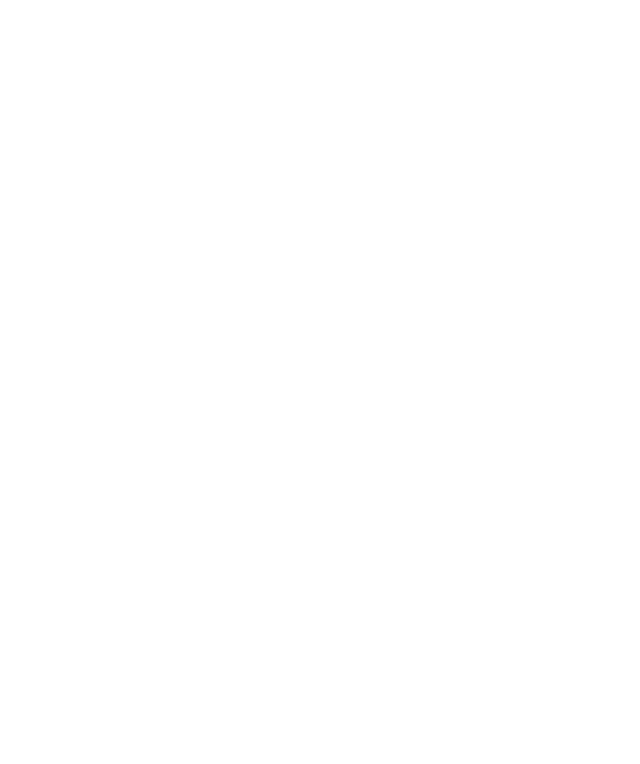
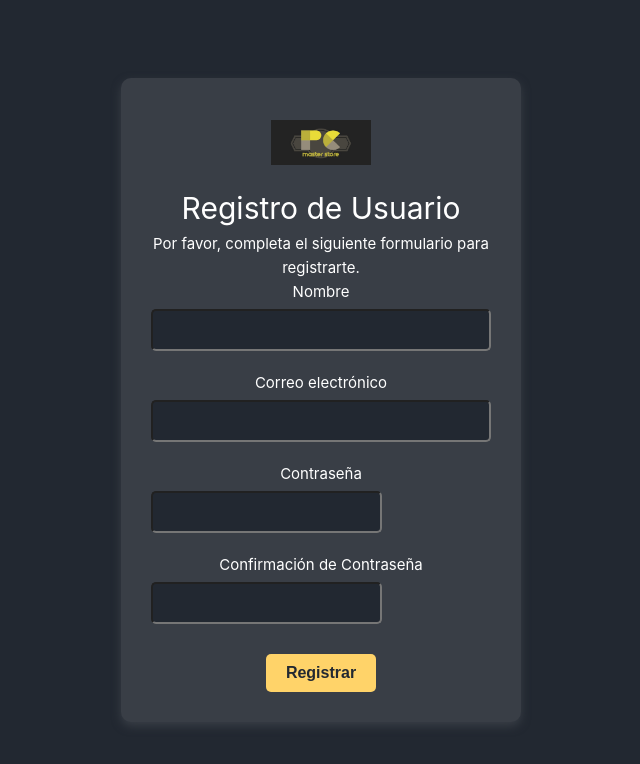
Before and after one commit to sjulian25/pc-master-store, a Vue app in the folder frontend/: page /register in a window 1280 px wide. Before the commit this address had no page. Shown: the top 764 px of the page, without its empty margins (319-959 px from the left). Built offline with nearby package versions, Linux system fonts and the light colour scheme; the HTML template or start-up script is replaced by a standard one.

Commit message:
Register style finished

```diff
--- /dev/null
+++ b/frontend/src/assets/css/authl/Register.css
@@ -0,0 +1,88 @@
+/* color palette from */
+:root {
+    --ch-c-black: #222831;
+    --ch-c-gray-dark: #393E46;
+    --ch-c-yellow: #FFD369;
+    --ch-c-white: #EEEEEE;
+  }
+/* Fondo negro y centrado */
+.registro-wrapper {
+    display: flex;
+    align-items: center;
+    justify-content: center;
+    min-height: 100vh;
+    background-color: var(--ch-c-black);
+  }
+
+  /* Formulario */
+  .registro-form {
+    background: var(--ch-c-gray-dark);
+    padding: 30px;
+    border-radius: 10px;
+    box-shadow: 0 4px 10px var(--ch-c-gray-dark);
+    width: 100%;
+    max-width: 400px;
+    display: flex;
+    flex-direction: column;
+    align-items: center;
+  }
+
+  /* Logo centrado */
+  .logo img {
+    width: 150px;
+    margin-bottom: 20px;
+    display: block;
+    margin-left: auto;
+    margin-right: auto;
+  }
+
+  /* Inputs */
+  .form-group {
+    display: flex;
+    flex-direction: column;
+    width: 100%;
+    margin-bottom: 20px;
+  }
+
+  input {
+    padding: 10px;
+    margin-top: 5px;
+    font-size: 16px;
+    background-color: var(--ch-c-black);
+    border-radius: 5px;
+    color: white;
+  }
+
+  /* Texto */
+  h1, p, label {
+    color: white;
+    text-align: center;
+  }
+
+  /* Botón */
+  #btn-registrar {
+    padding: 10px 20px;
+    background-color: var(--ch-c-yellow);
+    color: var(--ch-c-black);
+    font-weight: bold;
+    border: none;
+    font-size: 16px;
+    cursor: pointer;
+    border-radius: 5px;
+    margin-top: 10px;
+  }
+
+  .btn-registrar:hover {
+    background-color: #369f76;
+  }
+  .show-password-btn{
+    padding: 10px 20px;
+    background-color: var(--ch-c-yellow);
+    color: var(--ch-c-black);
+    font-weight: bold;
+    border: none;
+    font-size: 16px;
+    cursor: pointer;
+    border-radius: 5px;
+    margin: 10px;
+  }
--- a/frontend/src/components/auth/RegisterForm.vue
+++ b/frontend/src/components/auth/RegisterForm.vue
@@ -0,0 +1,152 @@
+<template>
+<div class="registro-wrapper">
+  <form @submit.prevent="handleSubmit" class="registro-form">
+    <div id="logo">
+        <img src="../../assets/img/logo.jpeg" alt="Logo">
+    </div>
+    <h1>Registro de Usuario</h1>
+    <p>Por favor, completa el siguiente formulario para registrarte.</p>
+    <div class="form-group">
+      <label for="name">Nombre</label>
+      <input id="name" v-model="form.username" type="text" required />
+    </div>
+
+    <div class="form-group">
+      <label for="email">Correo electrónico</label>
+      <input id="email" v-model="form.email" type="email" required />
+    </div>
+
+    <div class="form-group">
+        <label for="password">Contraseña</label>
+        <div class="password-input-group">
+          <input
+            id="password"
+            v-model="form.user_password"
+            :type="showPassword ? 'text' : 'password'"
+            required
+            @input="validatePasswords"
+          />
+          <button
+            type="button"
+            class="show-password-btn"
+            @click="toggleShowPassword"
+            v-if="passwordError"
+          >
+            {{ showPassword ? 'Ocultar' : 'Mostrar' }}
+          </button>
+        </div>
+        <div v-if="passwordError" class="error-message">
+          {{ passwordError }}
+        </div>
+      </div>
+      <div class="form-group">
+        <label for="password-confirm">Confirmación de Contraseña</label>
+        <div class="password-input-group">
+          <input
+            id="password-confirm"
+            v-model="form.user_password2"
+            :type="showPassword ? 'text' : 'password'"
+            required
+            @input="validatePasswords"
+          />
+          <button
+            type="button"
+            class="show-password-btn"
+            @click="toggleShowPassword"
+            v-if="passwordError"
+          >
+            {{ showPassword ? 'Ocultar' : 'Mostrar' }}
+          </button>
+        </div>
+        <div v-if="passwordError" class="error-message">
+          {{ passwordError }}
+        </div>
+      </div>
+
+    <button id="btn-registrar" type="submit" :disabled="isLoading">Registrar</button>
+
+    <!-- Mensajes -->
+    <p v-if="successMessage" class="success">{{ successMessage }}</p>
+    <p v-if="errorMessage" class="error">{{ errorMessage }}</p>
+  </form>
+</div>
+</template>
+
+<script setup>
+import { ref, computed } from 'vue'
+import { registerUser } from '@/services/authService'
+
+const form = ref({
+  username: '',
+  user_password: '',
+  user_password2: '', // Agregado para la confirmación
+  email: '',
+})
+
+const passwordError = ref('')
+const isLoading = ref(false)
+const successMessage = ref('')
+const errorMessage = ref('')
+const showPassword = ref(false)
+const toggleShowPassword = () => {
+  showPassword.value = !showPassword.value
+}
+
+const validatePasswords = () => {
+  if (form.value.user_password === '') {
+    passwordError.value = 'La contraseña es requerida'
+    return
+  }
+
+  if (form.value.user_password.length < 8) {
+    passwordError.value = 'La contraseña debe tener al menos 8 caracteres'
+    return
+  }
+
+  if (form.value.user_password2 === '') {
+    passwordError.value = 'La confirmación es requerida'
+    return
+  }
+
+  if (form.value.user_password !== form.value.user_password2) {
+    passwordError.value = 'Las contraseñas no coinciden'
+    return
+  }
+
+  passwordError.value = ''
+}
+
+const arePasswordsValid = computed(() => {
+  return form.value.user_password === form.value.user_password2 &&
+         form.value.user_password.length >= 8 &&
+         passwordError.value === ''
+})
+
+const handleSubmit = async () => {
+  if (!arePasswordsValid.value) {
+    passwordError.value = 'Por favor, revise las contraseñas'
+    return
+  }
+
+  try {
+    isLoading.value = true
+    const response = await registerUser(form.value)
+    successMessage.value = 'Registro exitoso'
+    errorMessage.value = ''
+    form.value = {
+      username: '',
+      user_password: '',
+      user_password2: '',
+      email: ''
+    }
+    setTimeout(() => (successMessage.value = ''), 3000)
+  } catch (error) {
+    successMessage.value = ''
+    errorMessage.value = error.response?.data?.message || 'Error al registrar usuario'
+  } finally {
+    isLoading.value = false
+  }
+}
+</script>
+
+<style src="../../assets/css/authl/Register.css"></style>
--- a/frontend/src/components/header/Login.vue
+++ b/frontend/src/components/header/Login.vue
@@ -53,7 +53,10 @@
                     d="M2.598 9h-1.055c1.482-4.638 5.83-8 10.957-8 6.347 0 11.5 5.153 11.5 11.5s-5.153 11.5-11.5 11.5c-5.127 0-9.475-3.362-10.957-8h1.055c1.443 4.076 5.334 7 9.902 7 5.795 0 10.5-4.705 10.5-10.5s-4.705-10.5-10.5-10.5c-4.568 0-8.459 2.923-9.902 7zm12.228 3l-4.604-3.747.666-.753 6.112 5-6.101 5-.679-.737 4.608-3.763h-14.828v-1h14.826z"
                     ></path>
                 </svg>
+                <router-link to="/register">
                 <span>Sign Up</span>
+                </router-link>
+
                 </button>
             </li>
             </ul>
--- a/frontend/src/pages/Login.vue
+++ b/frontend/src/pages/Login.vue
@@ -0,0 +1,14 @@
+<template>
+    <div>
+        <LoginForm />
+    </div>
+</template>
+
+<script setup>
+    import LoginForm from '@/components/auth/LoginForm.vue';
+
+</script>
+
+<style lang="scss" scoped>
+
+</style>
--- a/frontend/src/pages/Register.vue
+++ b/frontend/src/pages/Register.vue
@@ -1,2 +1,13 @@
+<template>
+    <div>
+        <RegisterForm />
+    </div>
+</template>
+
 <script setup>
+    import RegisterForm from '@/components/auth/RegisterForm.vue';
 </script>
+
+<style lang="scss" scoped>
+
+</style>
--- a/frontend/src/router/index.js
+++ b/frontend/src/router/index.js
@@ -3,8 +3,8 @@
 import Default from "@/components/layout/Default.vue";
 // import Catalog from "@/pages/Catalog.vue";
 // import ProductPage from "@/pages/ProductPage.vue";
-// import Login from "@/pages/Login.vue";
-// import Register from "@/pages/Register.vue";
+import Login from "@/pages/Login.vue";
+import Register from "@/pages/Register.vue";
 
 const routes = [
     {
@@ -21,8 +21,14 @@
     },
     // { path: '/catalog', component: Catalog },
     // { path: '/product', component: ProductPage },
-    // { path: '/login', component: Login },
-    // { path: '/register', component: Register },
+    {
+        path: '/login',
+        name: 'Login',
+        component: Login },
+    {
+        path: '/register',
+        name: 'Register',
+        component: Register },
 ];
 
 const router = createRouter({
--- a/frontend/src/services/authService.js
+++ b/frontend/src/services/authService.js
@@ -0,0 +1,11 @@
+import api from "./api";
+
+export const registerUser = async (userData) => {
+    const response = await api.post('/auth/register', userData);
+    return response.data;
+}
+
+export const loginUser = async (userData) => {
+    const response = await api.post('/auth/login', userData);
+    return response.data;
+}
```
Also changed, not shown: 2 other files (tests, documents, lock files or other folders).
